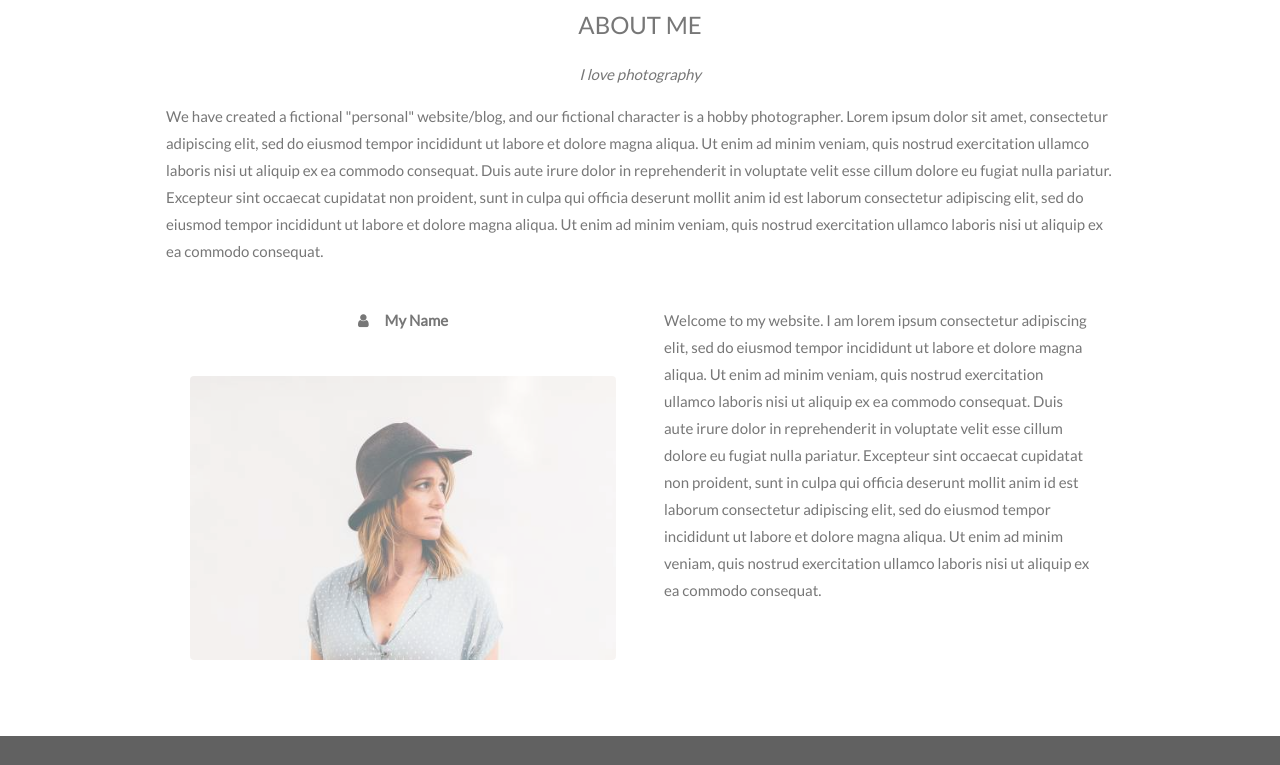
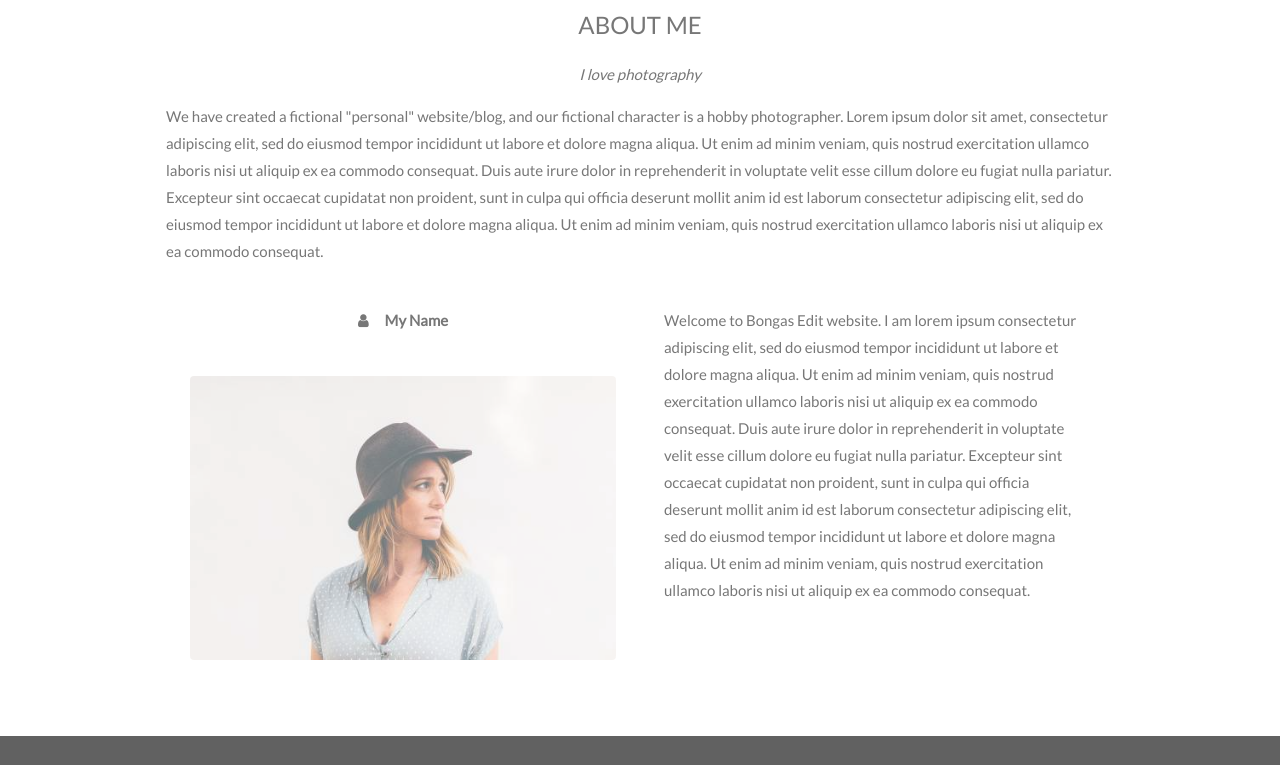
Before and after one commit to R-e-c-i-p-e-a/recipeaApp, a plain HTML site: page git_tutorial_files/index.html in a window 1280 px wide. Shown: the part 471-1236 px from the top of the page. Drawn offline with Linux system fonts and the light colour scheme.

Commit message:
Made edit to index.html it was  text edit

```diff
--- a/git_tutorial_files/index.html
+++ b/git_tutorial_files/index.html
@@ -56,7 +56,7 @@
 
     <!-- Hide this text on small devices -->
     <div class="w3-col m6 w3-hide-small w3-padding-large">
-      <p>Welcome to my website. I am lorem ipsum consectetur adipiscing elit, sed do eiusmod tempor incididunt ut labore et dolore magna aliqua. Ut enim ad minim veniam, quis nostrud exercitation ullamco laboris nisi ut aliquip ex ea commodo consequat. Duis aute irure
+      <p>Welcome to Bongas Edit website. I am lorem ipsum consectetur adipiscing elit, sed do eiusmod tempor incididunt ut labore et dolore magna aliqua. Ut enim ad minim veniam, quis nostrud exercitation ullamco laboris nisi ut aliquip ex ea commodo consequat. Duis aute irure
         dolor in reprehenderit in voluptate velit esse cillum dolore eu fugiat nulla pariatur. Excepteur sint occaecat cupidatat non proident, sunt in culpa qui officia deserunt mollit anim id est laborum consectetur adipiscing elit, sed do eiusmod tempor
         incididunt ut labore et dolore magna aliqua. Ut enim ad minim veniam, quis nostrud exercitation ullamco laboris nisi ut aliquip ex ea commodo consequat.</p>
     </div>
```
